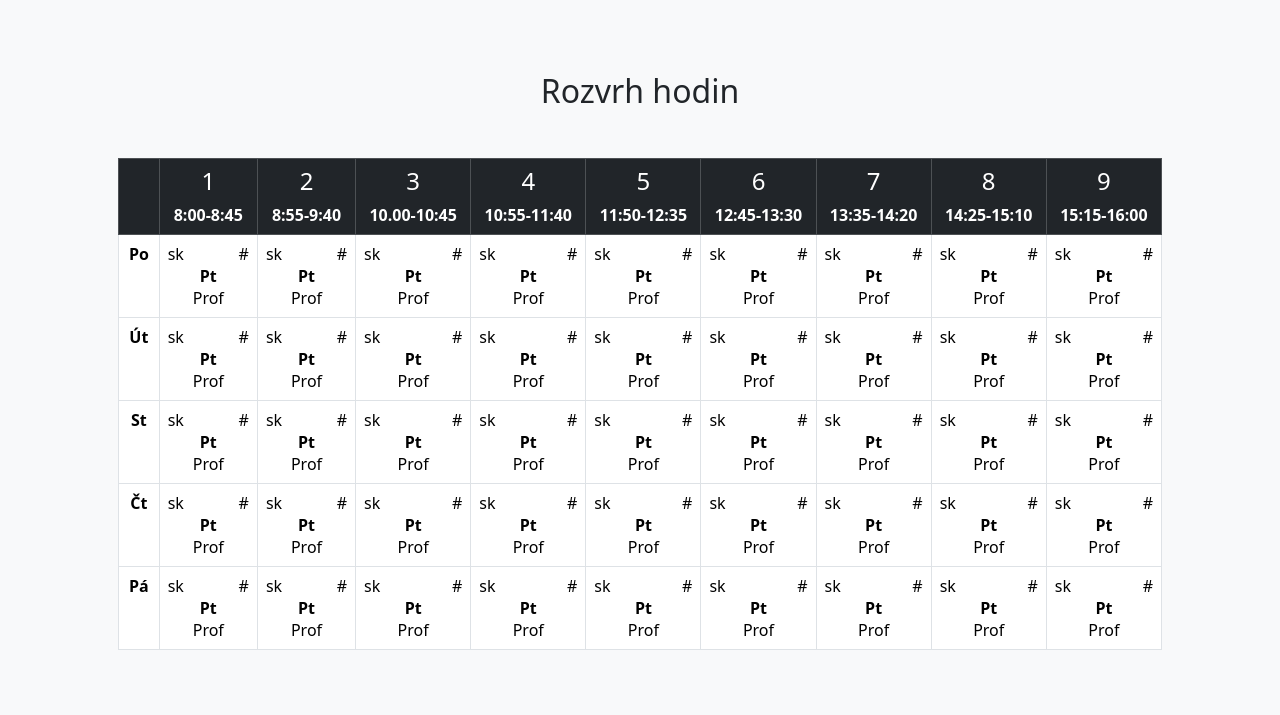
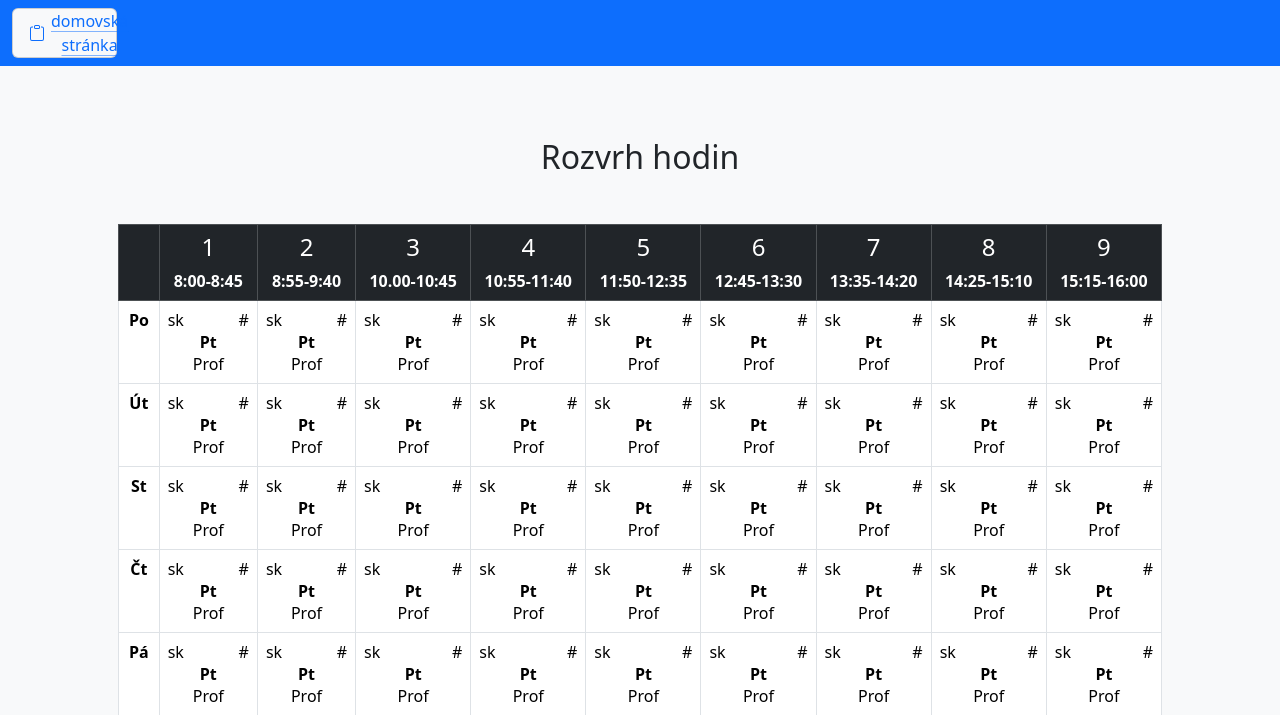
Before and after one commit to 27pkrejci/baka-strava.app, a Flask app: template templates/rozvrh-hodin.html in a window 1280 px wide. Shown: the top 715 px of the page. Run offline with Flask 3, Linux system fonts and the light colour scheme; the template is opened without the code that fills it, so the values that code supplies are empty; some libraries are stand-ins or nearby versions.

Commit message:
rozvrh-hodin.html

```diff
--- a/templates/rozvrh-hodin.html
+++ b/templates/rozvrh-hodin.html
@@ -5,6 +5,19 @@
     <link href="https://cdn.jsdelivr.net/npm/bootstrap@5.3.8/dist/css/bootstrap.min.css" rel="stylesheet" integrity="sha384-sRIl4kxILFvY47J16cr9ZwB07vP4J8+LH7qKQnuqkuIAvNWLzeN8tE5YBujZqJLB" crossorigin="anonymous">
 
 
+        <nav class="navbar bg-primary">
+            <div class="container-fluid">
+                <div class="card col-1 text-center bg-light">
+                    <a href="http://127.0.0.1:5500/index.html#" class="icon-link icon-link-hover ms-3" style="--bs-icon-link-transform: translate3d(0, -.125rem, 0);" href="#">
+                        <svg xmlns="http://www.w3.org/2000/svg" class="bi" viewBox="0 0 16 16" aria-hidden="true">
+                            <path d="M4 1.5H3a2 2 0 0 0-2 2V14a2 2 0 0 0 2 2h10a2 2 0 0 0 2-2V3.5a2 2 0 0 0-2-2h-1v1h1a1 1 0 0 1 1 1V14a1 1 0 0 1-1 1H3a1 1 0 0 1-1-1V3.5a1 1 0 0 1 1-1h1v-1z"/>
+                            <path d="M9.5 1a.5.5 0 0 1 .5.5v1a.5.5 0 0 1-.5.5h-3a.5.5 0 0 1-.5-.5v-1a.5.5 0 0 1 .5-.5h3zm-3-1A1.5 1.5 0 0 0 5 1.5v1A1.5 1.5 0 0 0 6.5 4h3A1.5 1.5 0 0 0 11 2.5v-1A1.5 1.5 0 0 0 9.5 0h-3z"/>
+                        </svg>
+                        domovská stránka
+                    </a>
+                </div>
+            </div>
+        </nav>
 
 
 <section id="přehled" class="bg-light pt-4 pb-5 px-5">
```
